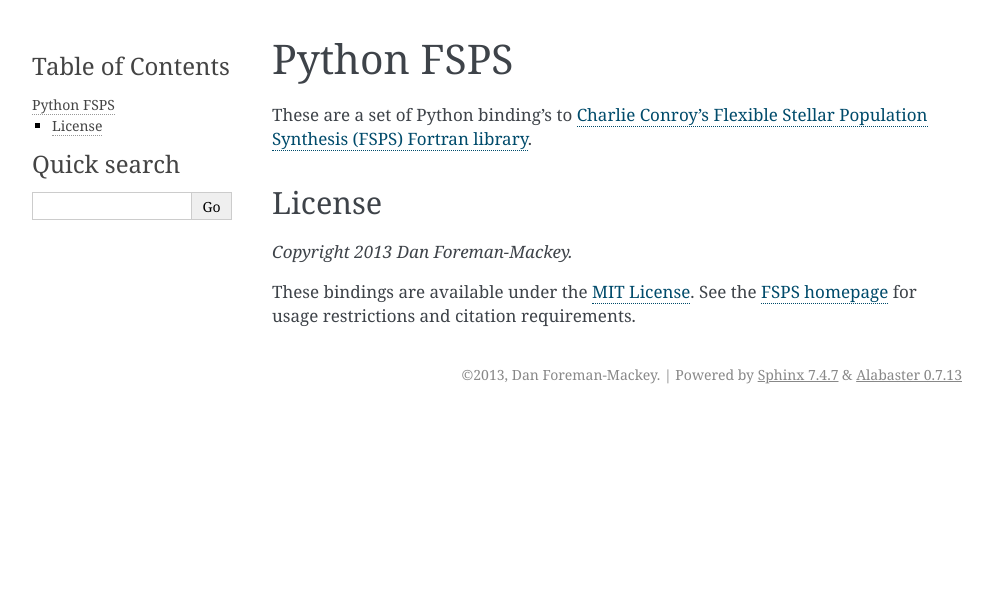
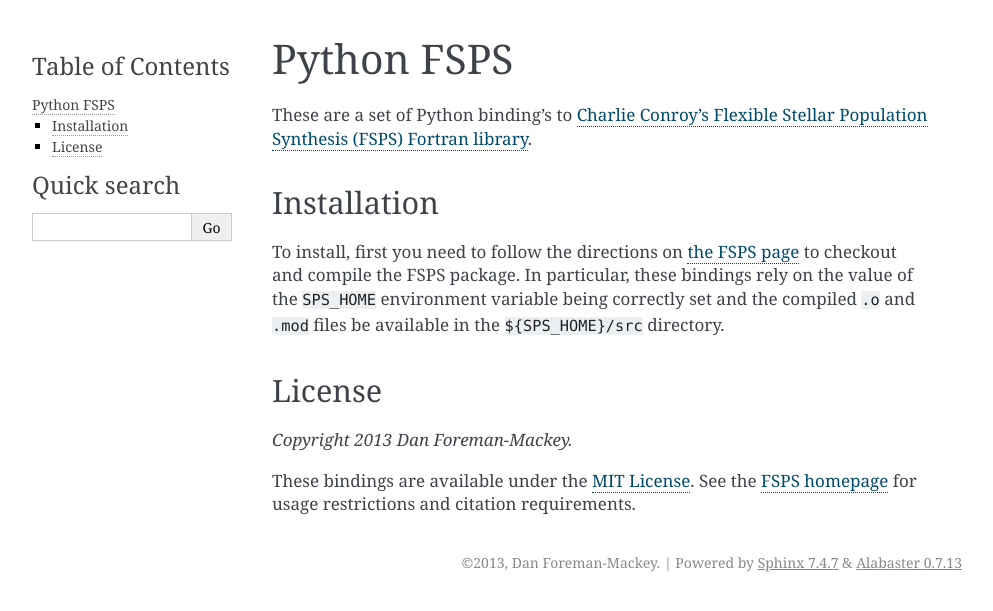
Before and after one commit to dfm/python-fsps, a Sphinx documentation site: the page built from docs/index.rst, in a window 1280 px wide. Shown: the top 611 px of the page, without its empty margins (148-1141 px from the left). Built offline with Sphinx 7.4.7, drawn with Linux system fonts in a browser that asks for light colours.

Commit message:
adding installation intructions

```diff
--- a/docs/index.rst
+++ b/docs/index.rst
@@ -5,6 +5,16 @@
 Population Synthesis (FSPS) Fortran library
 <http://www.ucolick.org/~cconroy/FSPS.html>`_.
 
+
+Installation
+------------
+
+To install, first you need to follow the directions on `the FSPS page
+<http://www.ucolick.org/~cconroy/FSPS.html>`_ to checkout and compile
+the FSPS package. In particular, these bindings rely on the value of the
+``SPS_HOME`` environment variable being correctly set and the compiled
+``.o`` and ``.mod`` files be available in the ``${SPS_HOME}/src``
+directory.
 
 
 License
```
